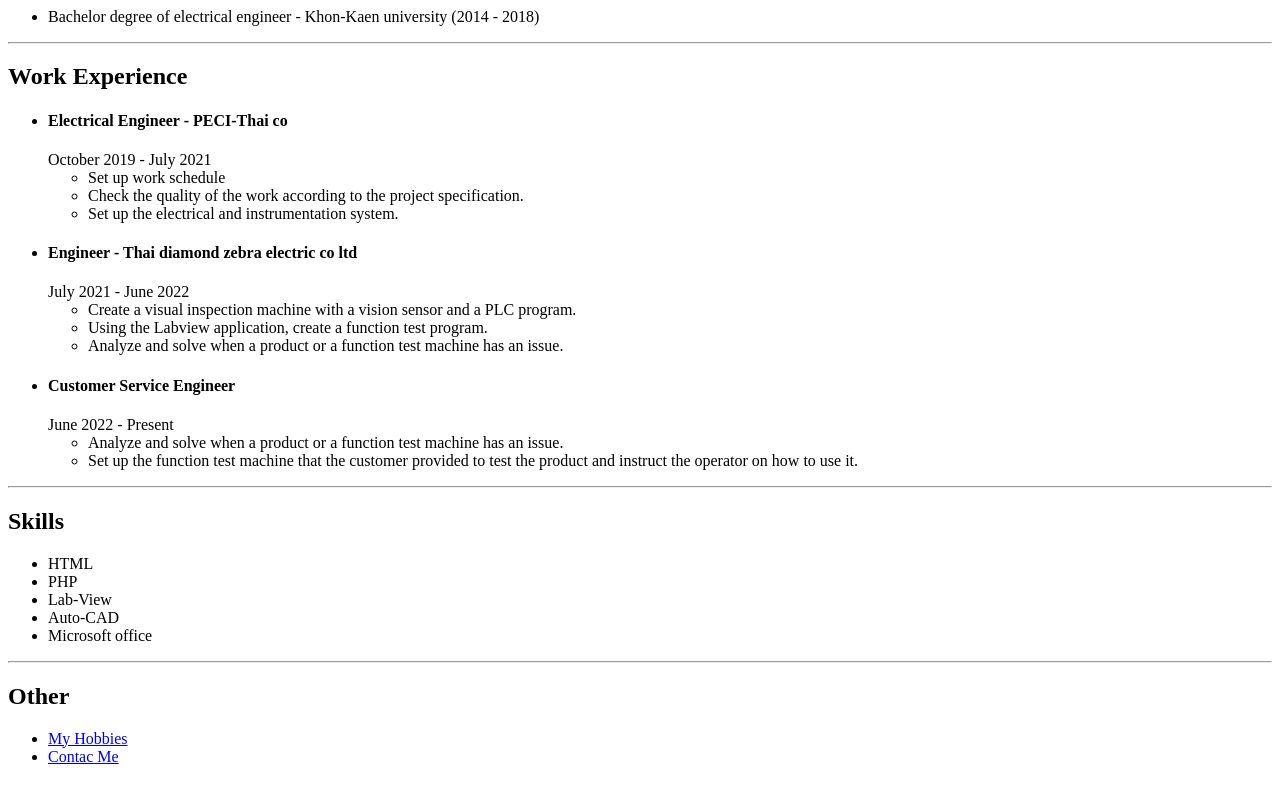
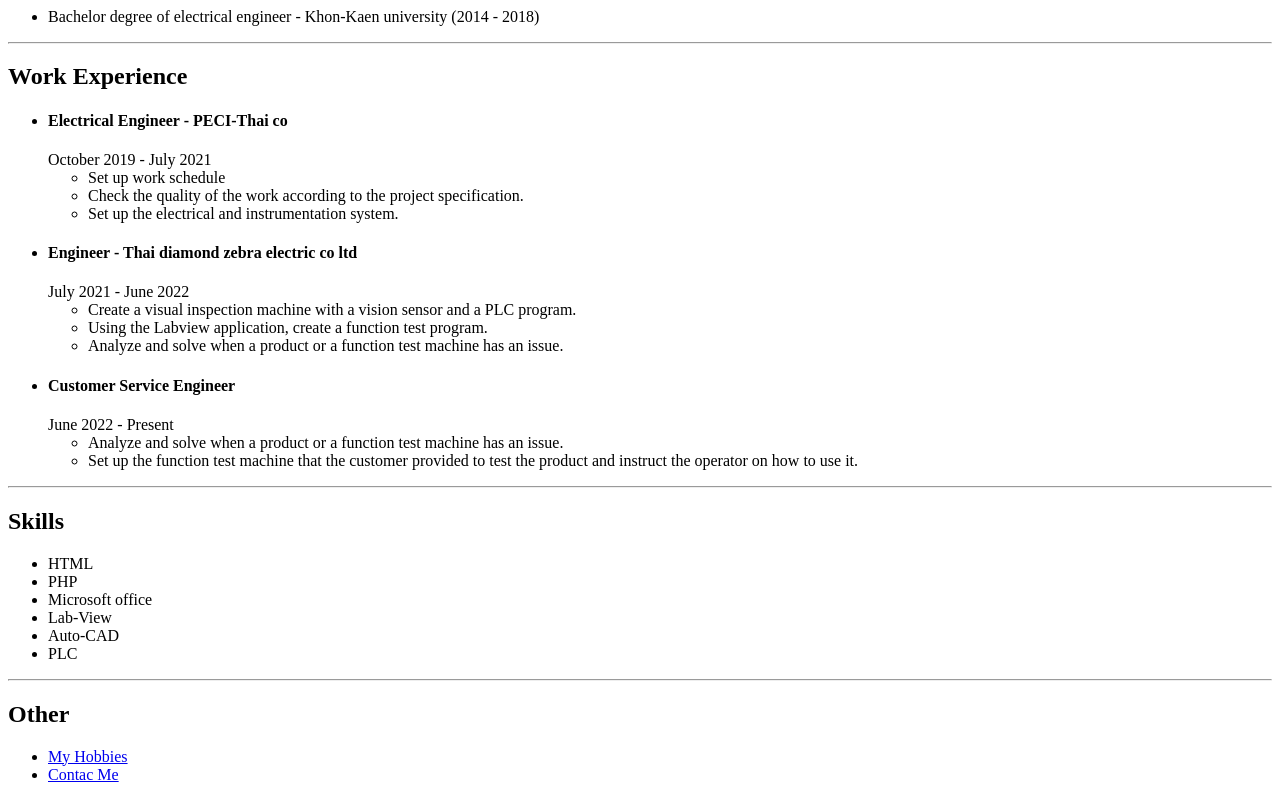
Before and after one commit to Kawinphb/My-resume, a plain HTML site: page index.html in a window 1280 px wide. Shown: the part 464-1264 px from the top of the page. Drawn offline with Linux system fonts and the light colour scheme.

Commit message:
Add files via upload

```diff
--- a/index.html
+++ b/index.html
@@ -48,9 +48,11 @@
     <ul>
         <li>HTML</li>
         <li>PHP</li>
+        <li>Microsoft office</li>
         <li>Lab-View</li>
         <li>Auto-CAD</li>
-        <li>Microsoft office</li>
+        <li>PLC</li>
+
     </ul>
     <hr>
 
```
